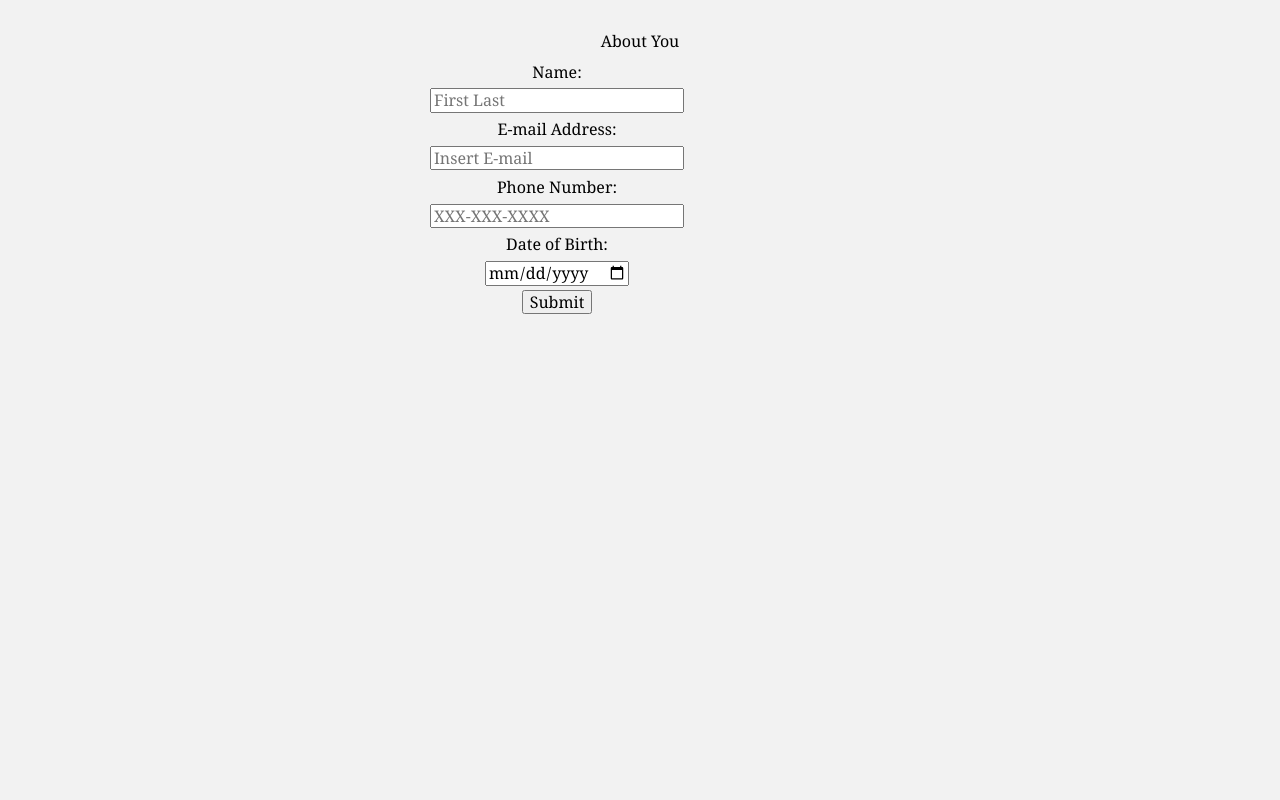
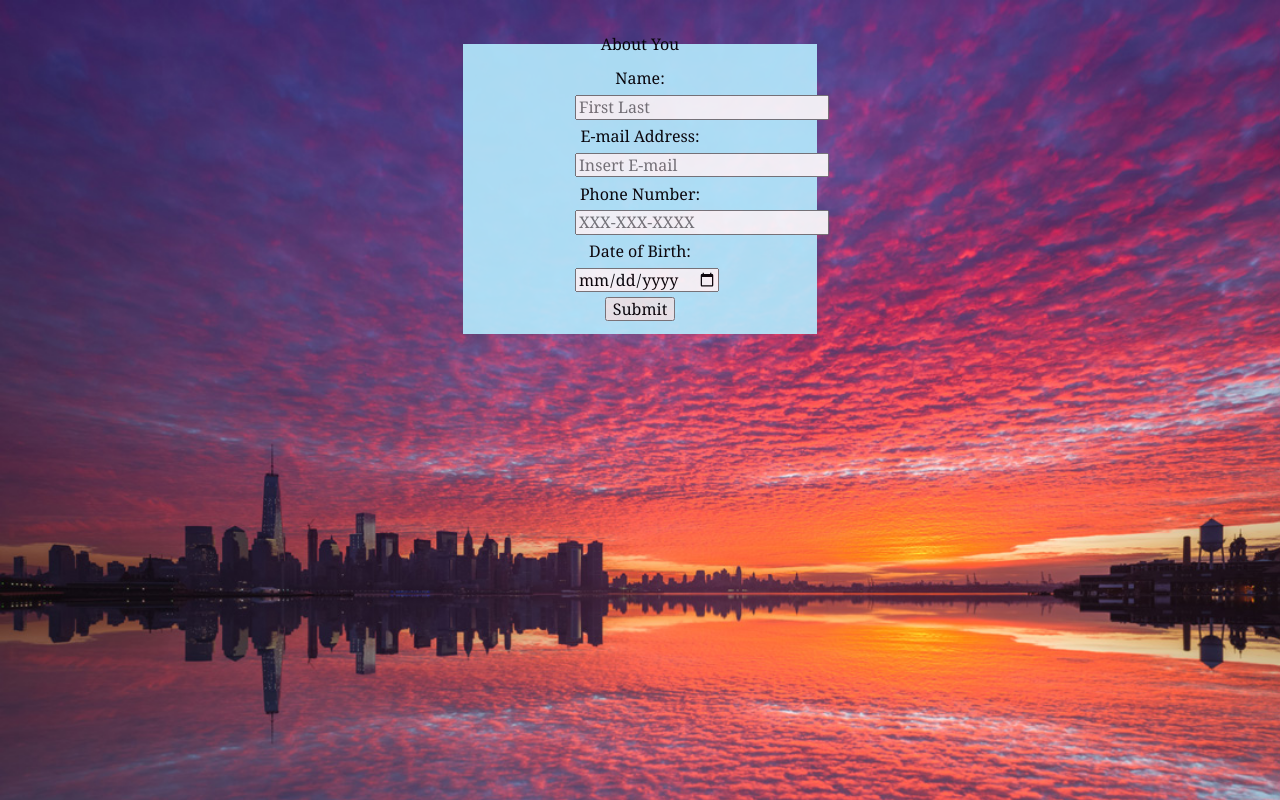
Before and after one commit to dkriegls/itmd-362-fall2018, a plain HTML site: page labs/lab2/index.html in a window 1280 px wide. Drawn offline with Linux system fonts and the light colour scheme.

Commit message:
I added the background and align fieldset

```diff
--- a/labs/lab2/style/screen.css
+++ b/labs/lab2/style/screen.css
@@ -393,16 +393,16 @@ template {
  form{
   text-align: center;
   font: 1em Georgia, "Times New Roman", Times, serif;
-  width: 550px;
-  padding-left: 270px;
-  padding-right: 150px;
+  width: 130px;
+  padding-left: 100px;
+  padding-right: 100px;
   line-height: 1.8;
 }
 
 body {
   font-family: 'Lato', sans-serif;
   text-align: center;
-  background-color: #f2f2f2;
+  background: url(sunrise.jpg);
   background-size: cover;
   background-repeat: no-repeat;
   background-attachment: fixed;
@@ -415,4 +415,9 @@ fieldset{
   text-align: center;
   border: 2px groove (internal value);
   font: 1em Georgia, "Times New Roman", Times, serif;
+  background-color: #B5EDFF;
+  opacity: .9;
+  width: 100px;
+  margin: auto;
+  line-height: 1.8;
 }
```
